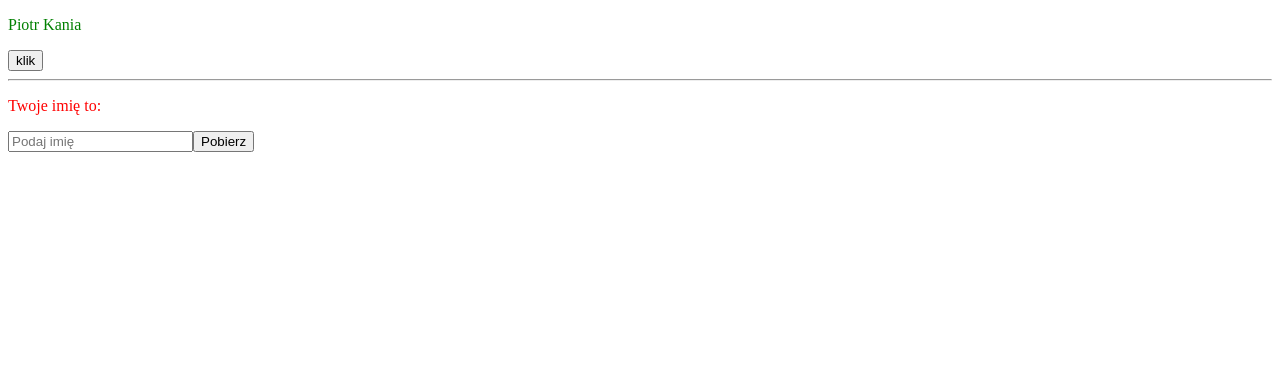
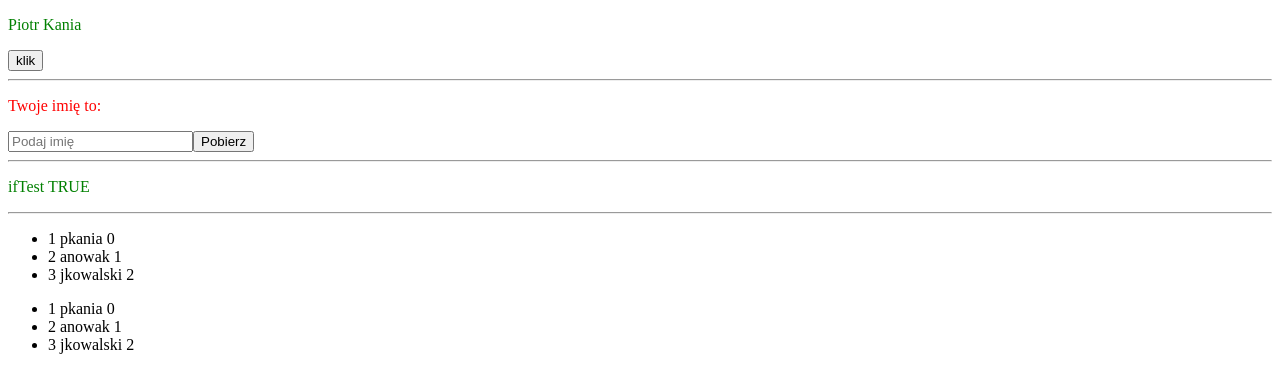
Before and after one commit to trenerit/7_Angular_05_11_2026, an Angular app: page / in a window 1280 px wide. Shown: the top 388 px of the page. Built offline with nearby package versions, Linux system fonts and the light colour scheme.

Commit message:
feat: add If and For components with corresponding templates and styles

```diff
--- a/src/app/app.html
+++ b/src/app/app.html
@@ -2,3 +2,7 @@
 <button (click)="clickBtn()">klik</button>
 <hr>
 <app-formularze></app-formularze>
+<hr>
+<app-if></app-if>
+<hr>
+<app-for></app-for>
--- a/src/app/app.ts
+++ b/src/app/app.ts
@@ -1,10 +1,12 @@
 import { Component, signal } from '@angular/core';
 import { RouterOutlet } from '@angular/router';
 import { Formularze } from './formularze/formularze';
+import { If } from './if/if';
+import { For } from './for/for';
 
 @Component({
   selector: 'app-root',
-  imports: [RouterOutlet, Formularze],
+  imports: [RouterOutlet, Formularze, If, For],
   templateUrl: './app.html',
   styleUrl: './app.scss'
 })
--- /dev/null
+++ b/src/app/for/for.html
@@ -0,0 +1,15 @@
+<ul>
+
+    @for(user of forTab; track user.id) {
+        <li>{{user.id}} {{user.login}} {{$index}}</li>
+    }
+
+</ul>
+
+<ul>
+
+    @for(user of forTab; track $index) {
+        <li>{{user.id}} {{user.login}} {{$index}}</li>
+    }
+
+</ul>
--- /dev/null
+++ b/src/app/for/for.scss
@@ -0,0 +1,3 @@
+p {
+    color: red;
+}
--- /dev/null
+++ b/src/app/for/for.ts
@@ -0,0 +1,17 @@
+import { Component } from '@angular/core';
+
+@Component({
+  selector: 'app-for',
+  imports: [],
+  templateUrl: './for.html',
+  styleUrl: './for.scss',
+})
+export class For {
+
+  protected forTab = [
+    {id:1, login: 'pkania', boss: true},
+    {id:2, login: 'anowak', boss: false},
+    {id:3, login: 'jkowalski', boss: false},
+  ]
+
+}
--- /dev/null
+++ b/src/app/if/if.html
@@ -0,0 +1,5 @@
+@if(ifTest) {
+    <p>ifTest TRUE</p>
+} @else {
+    <p>ifTest FALSE</p>
+}
--- /dev/null
+++ b/src/app/if/if.ts
@@ -0,0 +1,13 @@
+import { Component } from '@angular/core';
+
+@Component({
+  selector: 'app-if',
+  imports: [],
+  templateUrl: './if.html',
+  styleUrl: './if.scss',
+})
+export class If {
+
+  protected ifTest = true;
+
+}
```
Also changed, not shown: src/app/if/if.scss (added).
